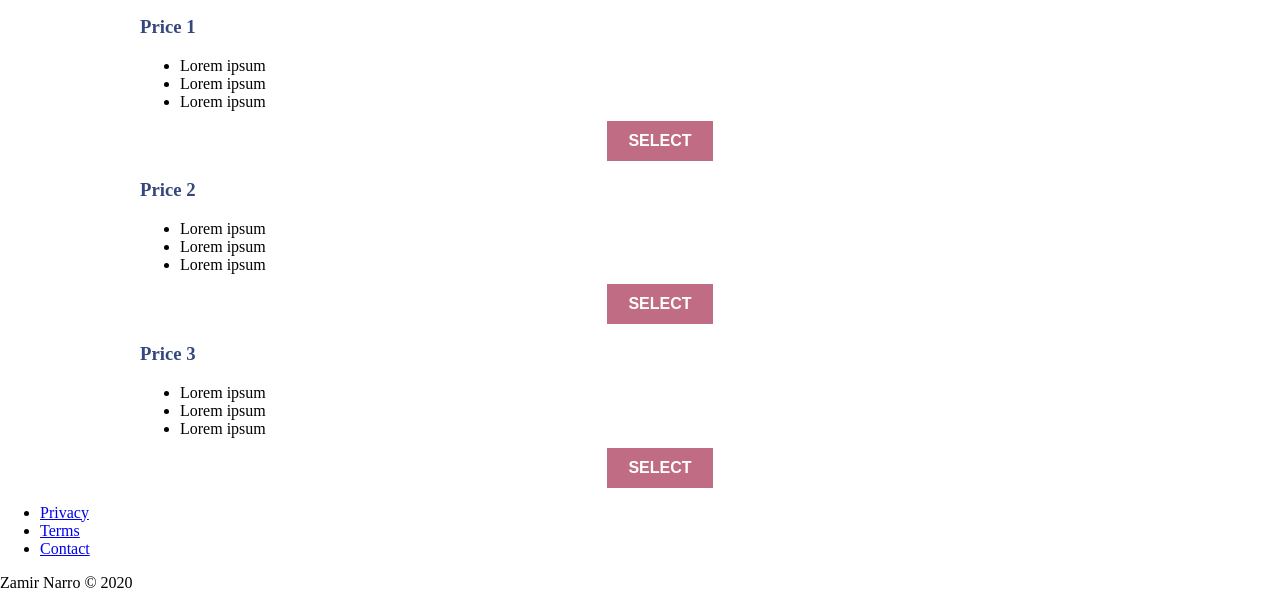
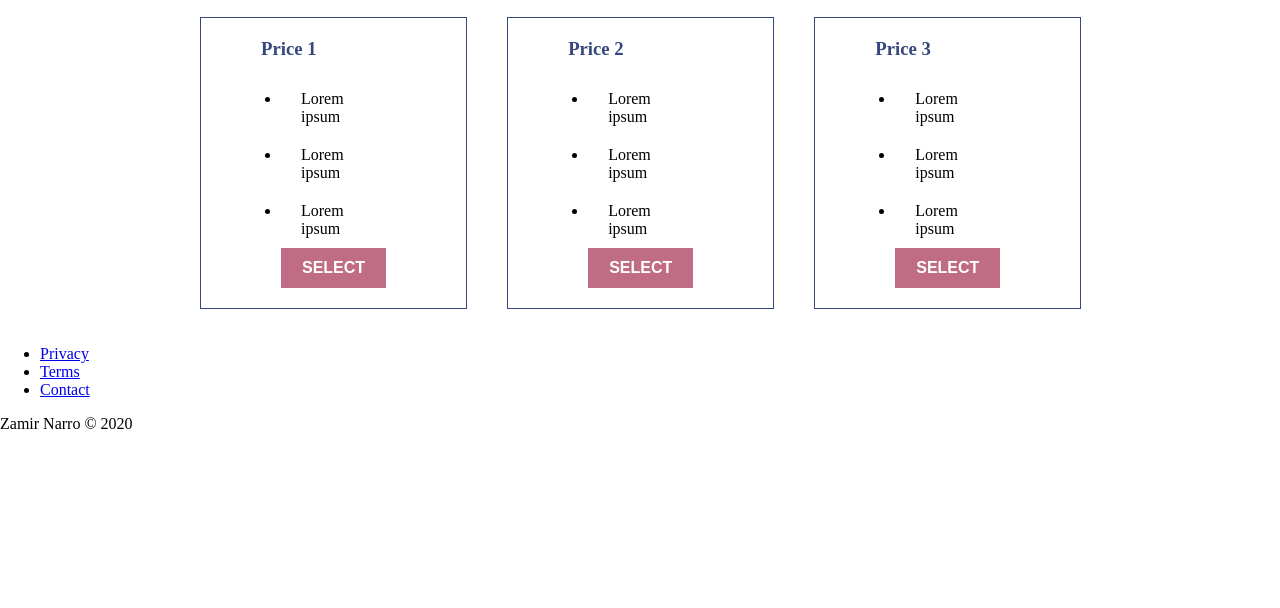
Before and after one commit to DeveLawyer/fcc-product-landing, a plain HTML site: page index.html in a window 1280 px wide. Shown: the part 879-1487 px from the top of the page. After the commit the page ends 1328 px from the top, so only its background shows below. Drawn offline with Linux system fonts and the light colour scheme.

Commit message:
Add flexbox to pricing section

```diff
--- a/css/style.css
+++ b/css/style.css
@@ -114,3 +114,20 @@ h3 {
   border: 1px solid #f67280;
   color: #f67280;
 }
+
+/*** Pricing-section ***/
+#pricing {
+  display: flex;
+  justify-content: space-around;
+  padding: 20px 40px;
+}
+
+#pricing * {
+  flex: 1;
+  margin: 0 20px;
+  padding: 10px 20px;
+}
+
+.price {
+  border: 1px solid #35477d;
+}
--- a/index.html
+++ b/index.html
@@ -69,7 +69,7 @@
         ></iframe>
       </section>
       <section id="pricing">
-        <div class="price1">
+        <div class="price">
           <h3>Price 1</h3>
           <ul>
             <li>Lorem ipsum</li>
@@ -78,7 +78,7 @@
             <button class="btn">Select</button>
           </ul>
         </div>
-        <div class="price2">
+        <div class="price">
           <h3>Price 2</h3>
           <ul>
             <li>Lorem ipsum</li>
@@ -87,7 +87,7 @@
             <button class="btn">Select</button>
           </ul>
         </div>
-        <div class="price3">
+        <div class="price">
           <h3>Price 3</h3>
           <ul>
             <li>Lorem ipsum</li>
```
